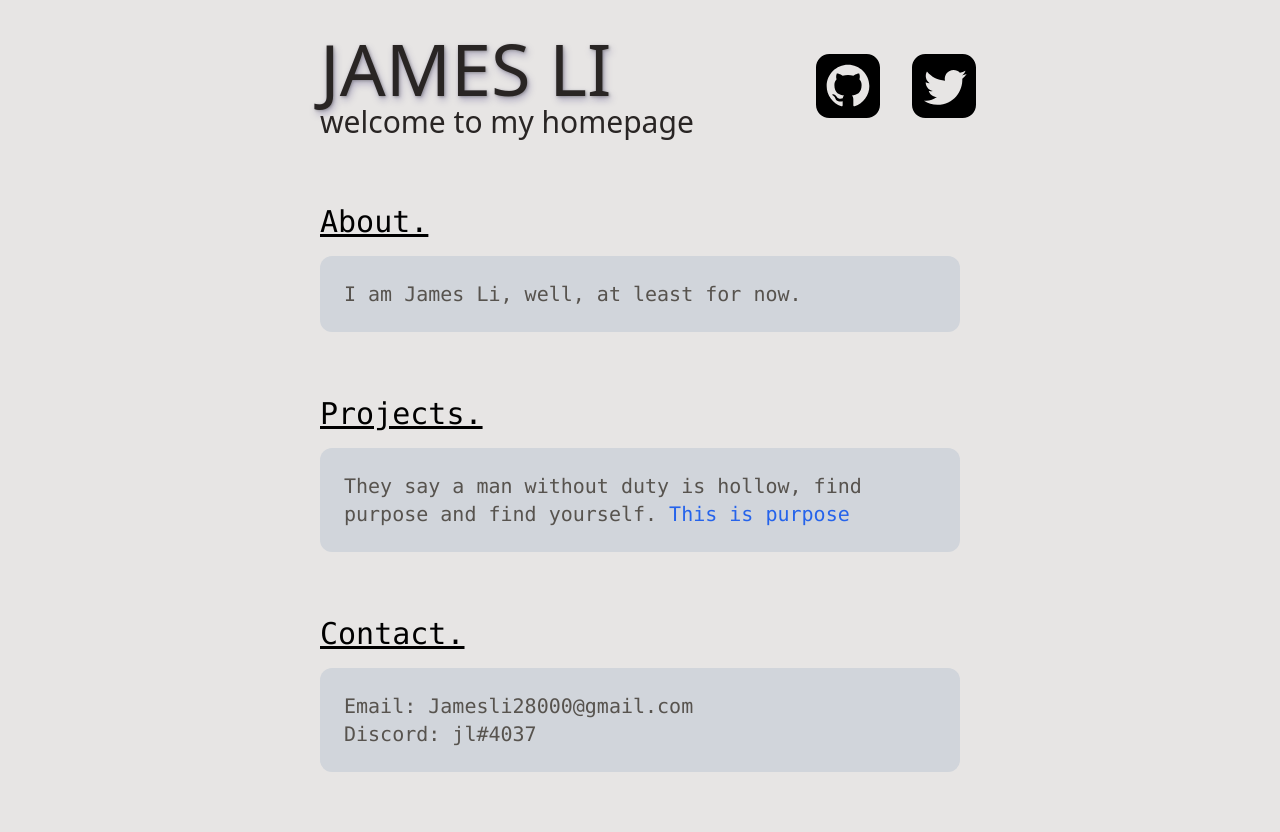
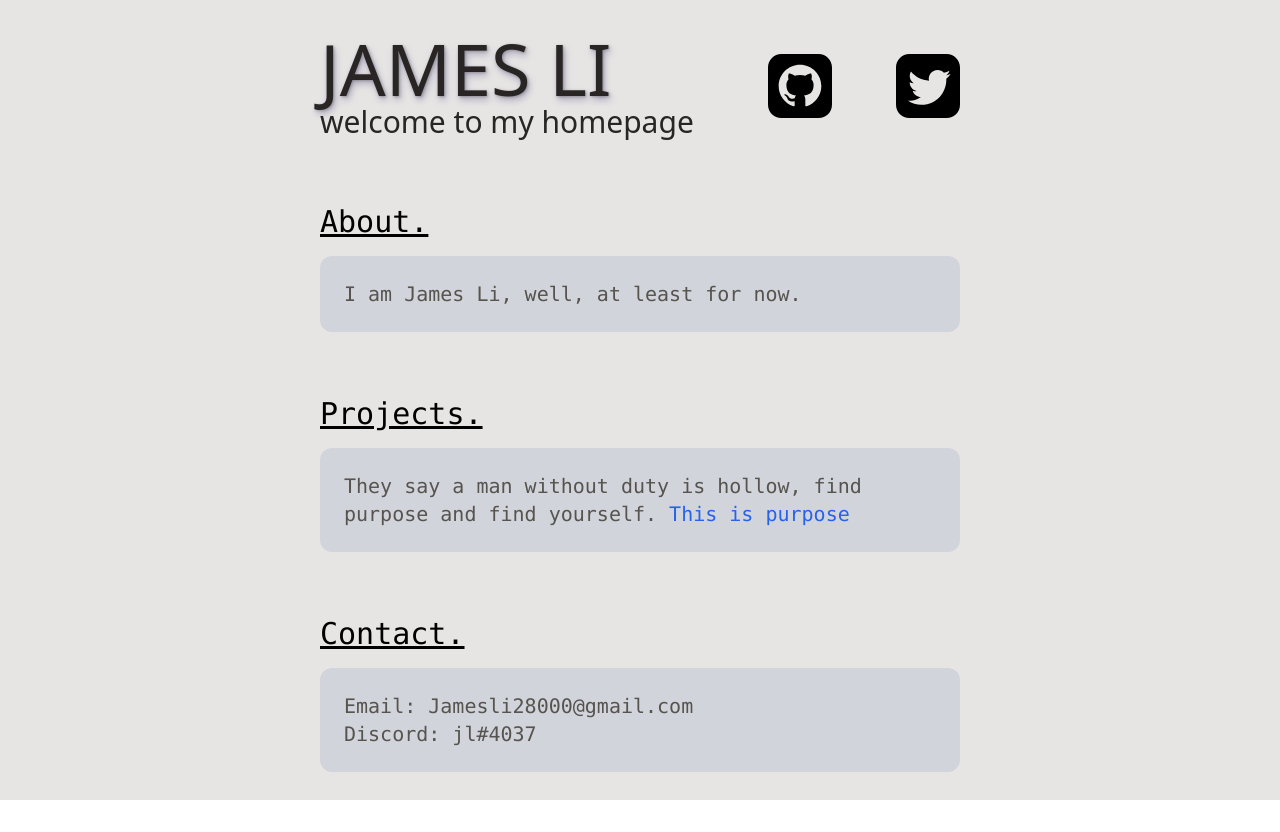
Before and after one commit to James-Li-t/jliport, a Next.js app: page / in a window 1280 px wide. After the commit the page ends 800 px from the top, so only its background shows below. Built offline with nearby package versions, Linux system fonts and the light colour scheme.

Commit message:
fixed sizing on smaller displays

```diff
--- a/styles/Home.module.css
+++ b/styles/Home.module.css
@@ -1,18 +1,18 @@
 .container {
-  @apply bg-stone-200 pt-8 pl-72 pr-72 animate-fadein;
+  @apply min-h-screen min-w-full bg-stone-200 pt-8 xl:pl-72 xl:pr-72 animate-fadein;
 }
 
 .main {
-  @apply min-h-screen flex-auto justify-center items-center;
+  @apply h-full w-full flex-col justify-center items-center;
 }
 
 .title {
   text-shadow: 1px 1px 3px rgb(0 0 0 / 29%), 2px 4px 7px rgb(73 64 125 / 35%);
-  @apply text-7xl text-stone-800 text-left mx-8;
+  @apply text-4xl xl:text-7xl text-stone-800 text-left mx-8;
 }
 
 .description {
-  @apply text-3xl text-stone-800 text-left font-thin mx-8;
+  @apply text-xl xl:text-3xl text-stone-800 text-left font-thin mx-8;
 }
 
 .pgNormal {
@@ -20,11 +20,11 @@
 }
 
 .icon {
-  @apply mx-4 h-16 w-16 transition ease-in-out origin-bottom-right duration-300 hover:scale-125 hover:-rotate-12;
+  @apply mx-8 h-16 w-16 transition ease-in-out origin-bottom-right duration-300 hover:scale-125 hover:-rotate-12;
 }
 
 .wrapper {
-  @apply flex justify-between items-center;
+  @apply flex justify-between items-center ;
 }
 
 .section {
```
